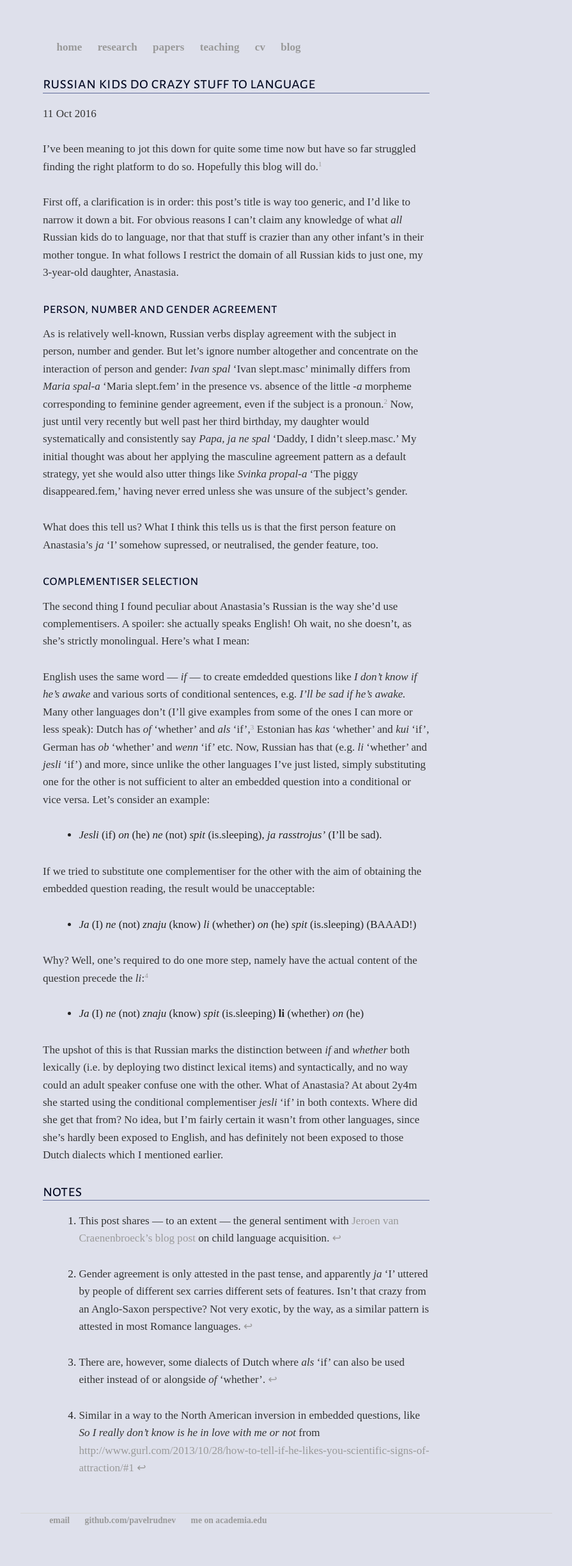
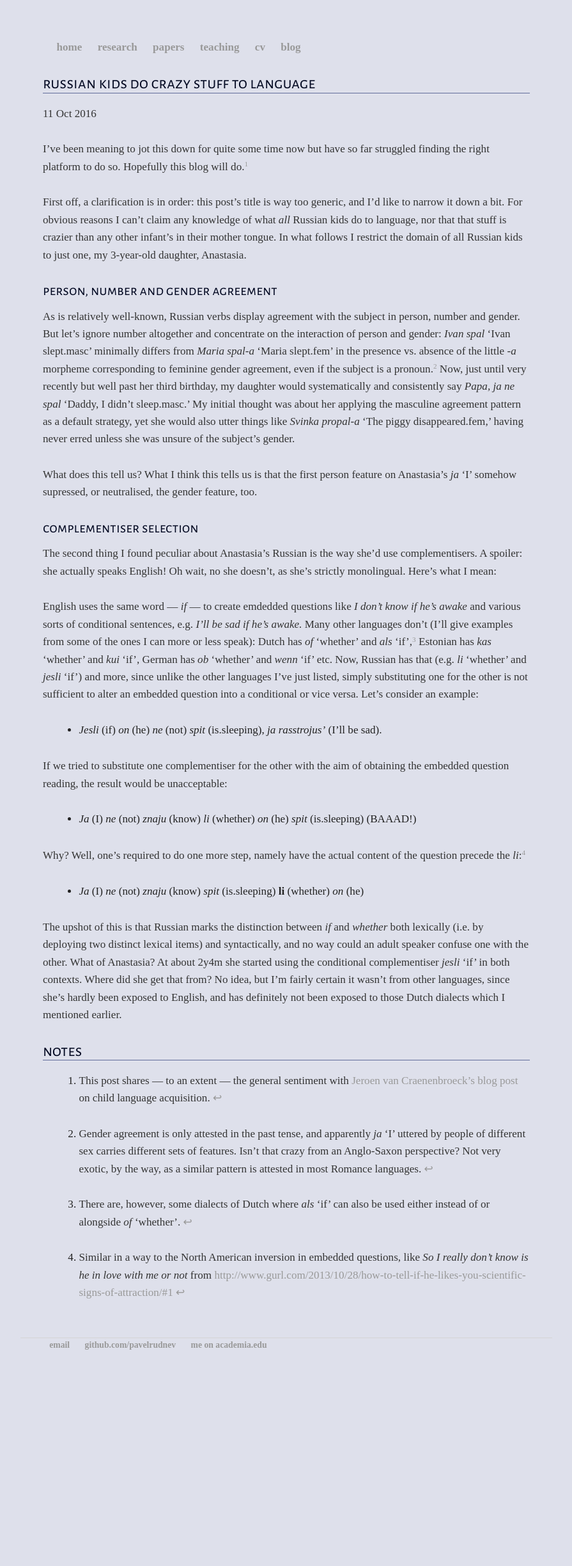
Before and after one commit to mishaknyazev/pavelrudnev.github.io, a Jekyll site: the page built from _posts/2016-10-12-pavel-rudnev-website-launched.md, in a window 1280 px wide. Shown: the whole page at 64% size, without its empty margins (192-1087 px from the left). Built offline with Jekyll 4.4.1, drawn with Linux system fonts in a browser that asks for light colours; nearby versions of some CDN libraries; some web fonts are replaced; after the commit the page ends 2174 px from its top, so only the background shows below that.

Commit message:
Update Blog page

```diff
--- a/_layouts/post.html
+++ b/_layouts/post.html
@@ -3,7 +3,7 @@
 ---
 <div class="wrapper">
 	<div class="units-row">
-          <div class="unit-80"><h2>{{ page.title }}</h2>
+          <div class="unit-85"><h2>{{ page.title }}</h2>
 <p class="meta">{{ page.date | date_to_string }}</p>
 
 <div class="post">
```
